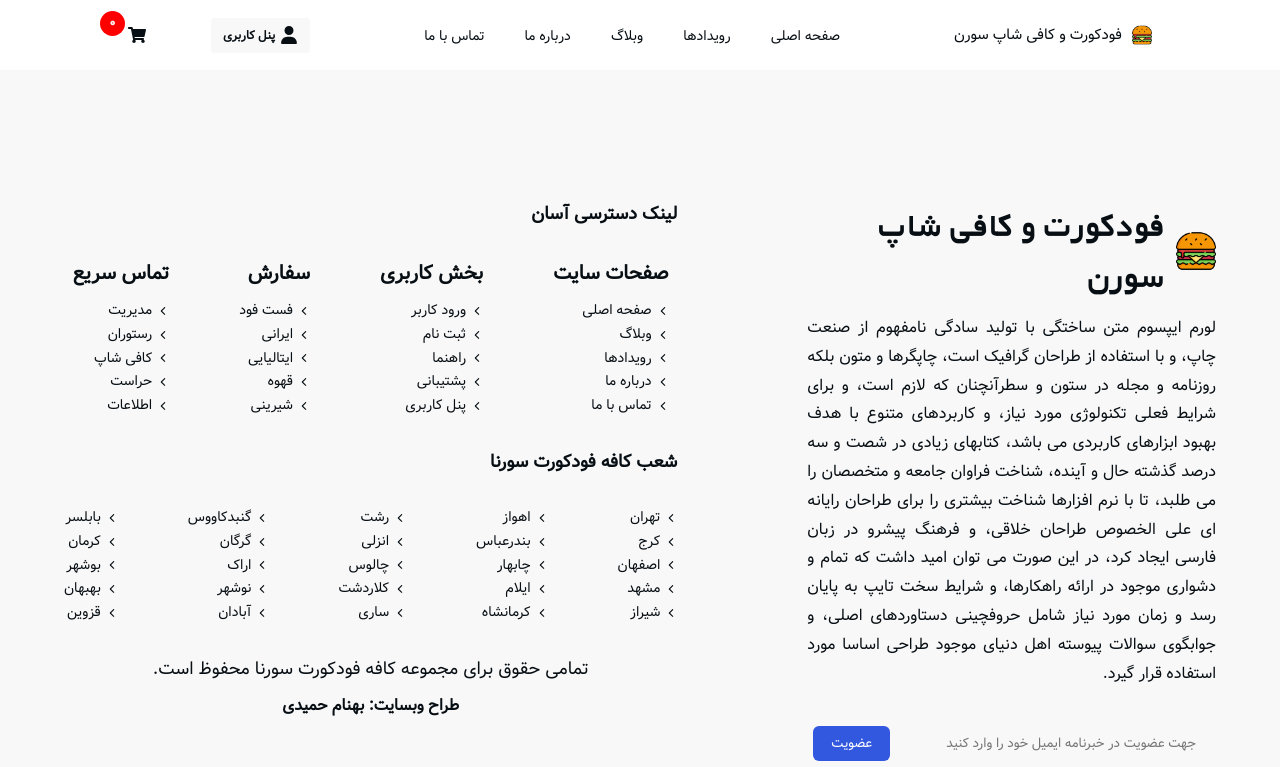
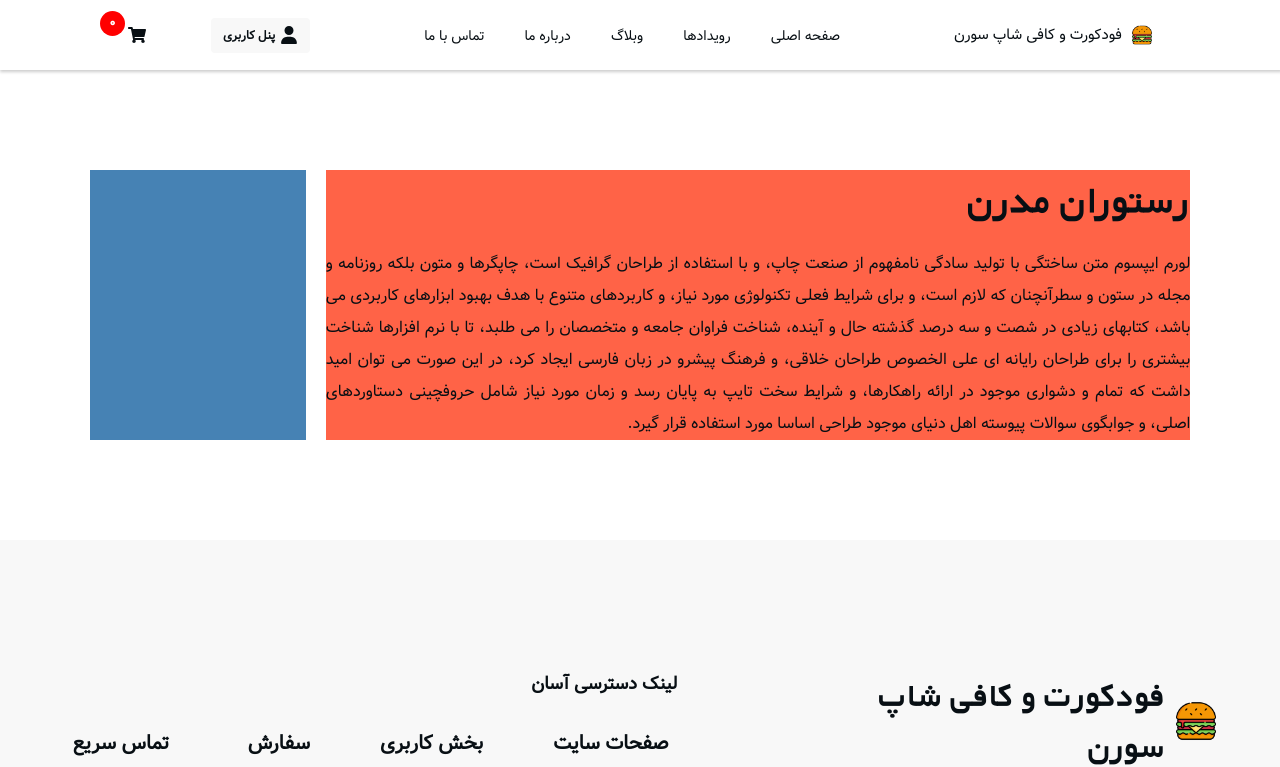
Before and after one commit to behnamhamidi1991/fastfood-fa, a React (Vite) app: page /blog/1 in a window 1280 px wide. Shown: the top 767 px of the page. Built offline with nearby package versions, Linux system fonts and the light colour scheme.

Commit message:
Commit Blog

```diff
--- a/src/pages/Blog/BlogSinglePost/BlogSinglePost.jsx
+++ b/src/pages/Blog/BlogSinglePost/BlogSinglePost.jsx
@@ -9,7 +9,19 @@ const BlogSinglePost = () => {
 
   return (
     <div className="singleblog-page">
-      <div className="singleblog-image"></div>
+      <div className="singleblog-page-right">
+        <div className="singleblog-image"></div>
+        <div className="singleblog-content">
+          <h3>{singlePost.title}</h3>
+          <p>{singlePost.content}</p>
+        </div>
+        <div className="comments"></div>
+      </div>
+      <div className="singleblog-page-left">
+        <div className="singleblog-sidebar-top"></div>
+        <div className="singleblog-sidebar-middle"></div>
+        <div className="singleblog-sidebar-bottom"></div>
+      </div>
     </div>
   );
 };
--- a/src/pages/Blog/BlogSinglePost/blogsingle.scss
+++ b/src/pages/Blog/BlogSinglePost/blogsingle.scss
@@ -0,0 +1,25 @@
+.singleblog-page {
+  padding: 100px 7%;
+  display: flex;
+  gap: 20px;
+  .singleblog-page-right {
+    flex: 4;
+    background-color: tomato;
+    .singleblog-content {
+      h3 {
+        font-family: 'title';
+        font-size: 42px;
+        margin-bottom: 18px;
+      }
+      p {
+        line-height: 2;
+        text-align: justify;
+      }
+    }
+  }
+
+  .singleblog-page-left {
+    flex: 1;
+    background-color: steelblue;
+  }
+}
```
